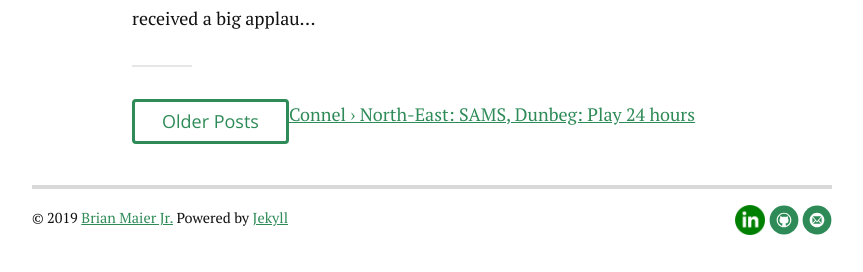
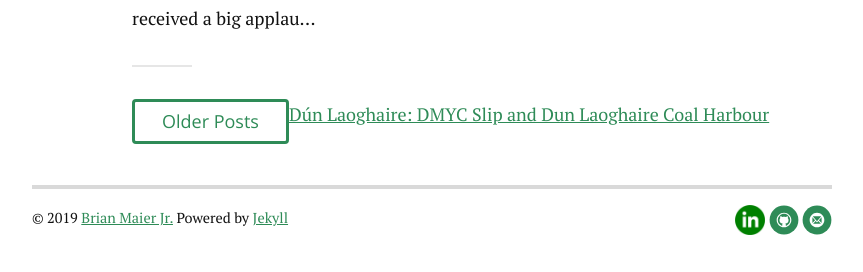
Before and after one commit to annard/annard.github.io, a Jekyll site: the page built from index.html, in a window 1280 px wide. Shown: the part 1634-1906 px from the top of the page, without its empty margins (208-1071 px from the left). Built offline with Jekyll 4.4.1, drawn with Linux system fonts in a browser that asks for light colours; nearby versions of some CDN libraries; a script that is not in the unit is left out; the list of posts is cut into pages by our own code.

Commit message:
Admin cleanup

```diff
--- a/_includes/footer.html
+++ b/_includes/footer.html
@@ -7,7 +7,7 @@
         {% if site.social.linkedin %}
         <li>
           <a href="http://www.linkedin.com/in/{{ site.social.linkedin }}">
-            <img id="linkedin-square" class="custom-icon" alt="LinkedIn" height="30" width="30" src="/assets/img/linkedin-4-512.png"/>
+            <img id="linkedin-square" class="custom-icon" alt="LinkedIn" height="30px" width="30px" src="/assets/img/linkedin-4-512.png"/>
           </a>
         </li>
         {% endif %}
--- a/index.html
+++ b/index.html
@@ -26,7 +26,7 @@
 </div>
 <div class="container">
   <div class="video">
-    <a name="lkr-timelapse" data-id="1462475122" data-play="day" href="https://lookr.com/lookout/1462475122-Connel#action-play-day" target="_blank">Connel › North-East: SAMS, Dunbeg: Play 24 hours</a>
-    <script async type="text/javascript" src="https://api.lookr.com/link/script/timelapse.js"></script>
+    <a name="lkr-timelapse-player" data-id="1516579512" data-play="day" href="https://lookr.com/1516579512" target="_blank">Dún Laoghaire: DMYC Slip and Dun Laoghaire Coal Harbour</a>
+    <script async type="text/javascript" src="https://api.lookr.com/embed/script/player.js"></script>
   </div>
 </div>
```
Also changed, not shown: 3 other files.
